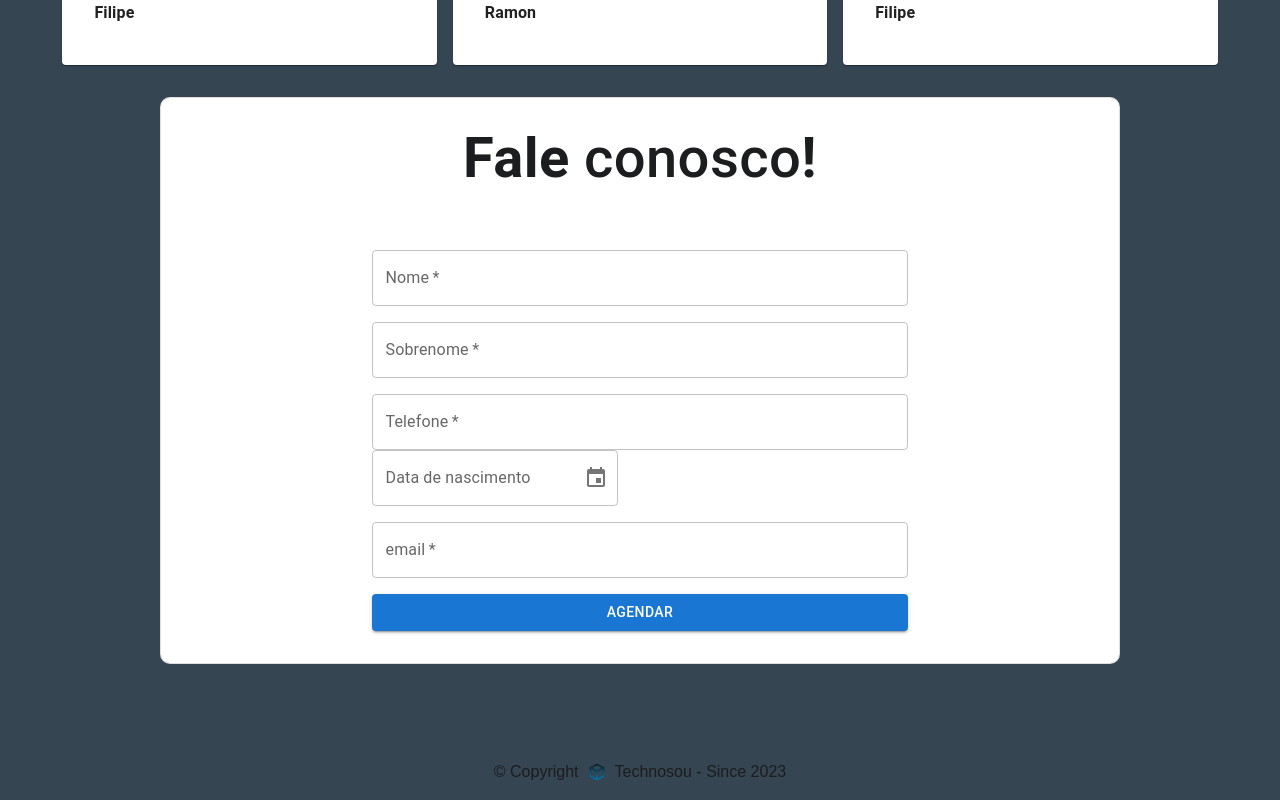
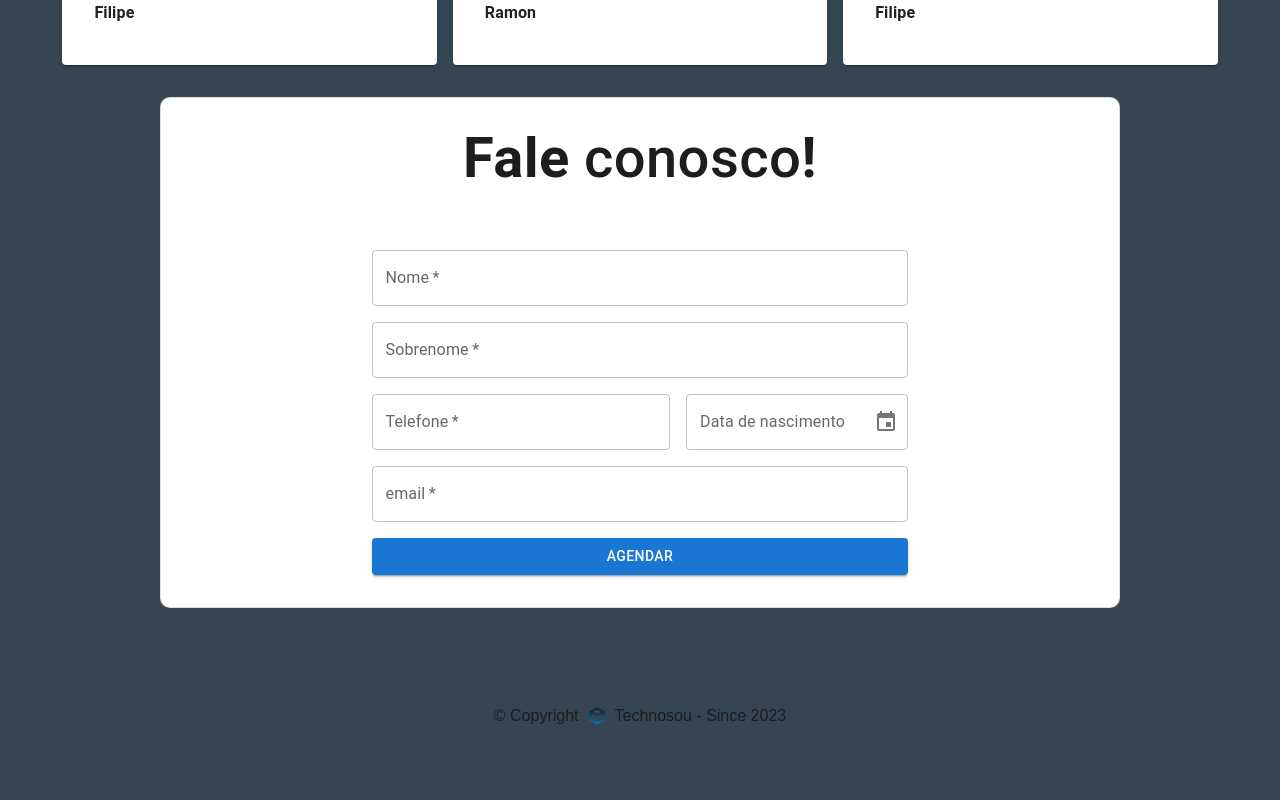
Before and after one commit to RamonRodSou/DrVisao, a Next.js app: page / in a window 1280 px wide. Shown: the part 2867-3667 px from the top of the page. After the commit the page ends 3611 px from the top, so only its background shows below. Built offline with nearby package versions, Linux system fonts and the light colour scheme.

Commit message:
feature-020 - styles: estizando inputs de form

```diff
--- a/src/app/_component/talkToUs/style.scss
+++ b/src/app/_component/talkToUs/style.scss
@@ -15,6 +15,12 @@
 
         .form {
             width: 80%;
+
+            .phoneNdate {
+                display: flex;
+                flex-direction: column;
+                gap: 1rem;
+            }
         }
     }
 
@@ -24,6 +30,14 @@
 
             .form {
                 width: 60%;
+
+                .phoneNdate {
+                    flex-direction: row;
+
+                    .date {
+                        width: 400px;
+                    }
+                }
             }
         }
     }
```
